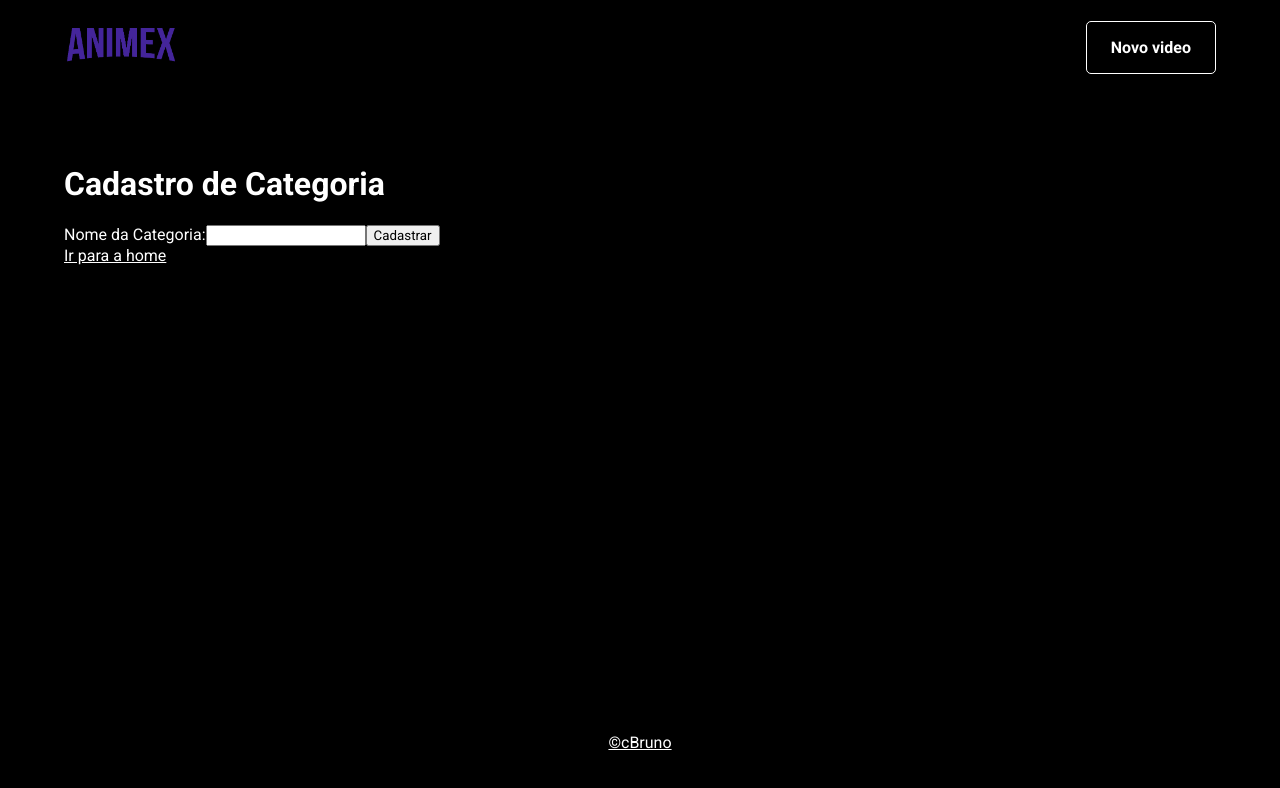
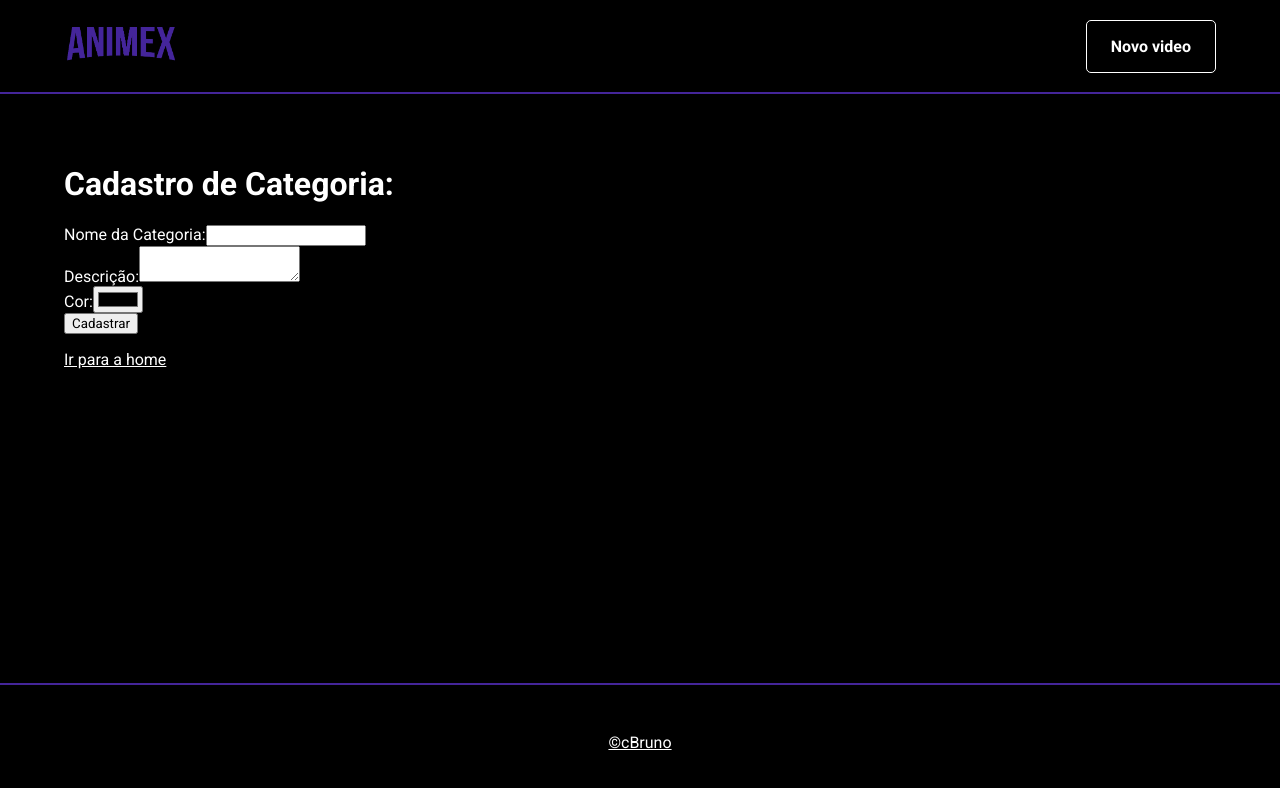
Before and after one commit to c-Bruno/Anix, a React (Create React App) app: page /cadastro/categoria in a window 1280 px wide. Shown: the top 788 px of the page. Built offline with nearby package versions, Linux system fonts and the light colour scheme.

Commit message:
commit da aula 3 do imersão

```diff
--- a/src/Pages/Cadastro/Categoria/index.js
+++ b/src/Pages/Cadastro/Categoria/index.js
@@ -1,25 +1,94 @@
-import React from 'react'
+import React, { useState } from 'react'
 import PageDefault from '../../../componentes/PageDefault'
 import { Link } from 'react-router-dom';
+import FormField from '../../../componentes/FormField';
 
 
 function CadastroCategoria () {
+
+    const valoresIniciais = {
+        nome: '',
+        descricao: '',
+        cor: '',
+    }
+
+    const [categorias, setCategorias] = useState([])
+    const [values, setValues] = useState(valoresIniciais)
+
+    function setValue(chave, valor) {
+        setValues({
+            ...values,
+            [chave]: valor,
+        })
+    }
+
+    function digitar(info) {
+        /* const { getAttribute, value } = info.target; */
+        setValue(
+            info.target.getAttribute('name'),
+            info.target.value
+        )}
+
     return (
         <PageDefault>
-            <h1>Cadastro de Categoria</h1>
+            <h1>Cadastro de Categoria: {values.nome}</h1>
 
-            <form>
-                <label>
-                Nome da Categoria:
-                <input
+            <form onSubmit={function handleSubmit(info){
+                info.preventDefault()
+
+                setCategorias([
+                    ...categorias,
+                    values
+                ])
+
+                setValues(valoresIniciais)
+            }}>
+
+            <FormField
+                value={values.nome}
+                onChange={digitar}
+            />
+
+            <div>
+            <label>
+                    Descrição:
+                <textarea
                     type="text"
+                    name="descricao"
+                    value = {values.descricao}
+                    onChange={digitar}
                 />
                 </label>
+            </div>
+
+            <div>
+            <label>
+                    Cor:
+                <input
+                    type="color"
+                    name="cor"
+                    value = {values.cor}
+                    onChange = {digitar}
+                />
+                </label>
+            </div>
 
                 <button>
                 Cadastrar
                 </button>
             </form>
+
+            <ul>
+                {categorias.map((categoria, indice) => {
+                    return (
+                        <li key={`${categoria} ${indice}`}>
+                            {categoria.nome}
+                        </li>
+
+
+                    )
+                })}
+            </ul>
 
             <Link to="/">
                 Ir para a home
--- a/src/componentes/Carousel/index.js
+++ b/src/componentes/Carousel/index.js
@@ -1,5 +1,5 @@
 import React from 'react';
-import { VideoCardGroupContainer,/*  VideoCardList, */ Title, ExtraLink } from './styles';
+import { VideoCardGroupContainer, Title, ExtraLink } from './styles';
 import VideoCard from './components/VideoCard';
 import Slider, { SliderItem } from './components/VideoCard/Slider';
 
--- /dev/null
+++ b/src/componentes/FormField/index.js
@@ -0,0 +1,19 @@
+import React from "react"
+
+function FormField({ value, onChange }) {
+    return(
+        <div>
+                <label>
+                    Nome da Categoria:
+                <input
+                    type="text"
+                    name="nome"
+                    value = {value}
+                    onChange ={onChange}
+                />
+                </label>
+            </div>
+    )
+}
+
+export default FormField;
--- a/src/index.css
+++ b/src/index.css
@@ -4,7 +4,7 @@
 }
 
 :root {
-  /* --primary: #2A7AE4; */
+  --primary: #44259a;
   --black: #000000;
   --blackLighter: #9E9E9E;
   --grayLight: #F5F5F5;
```
